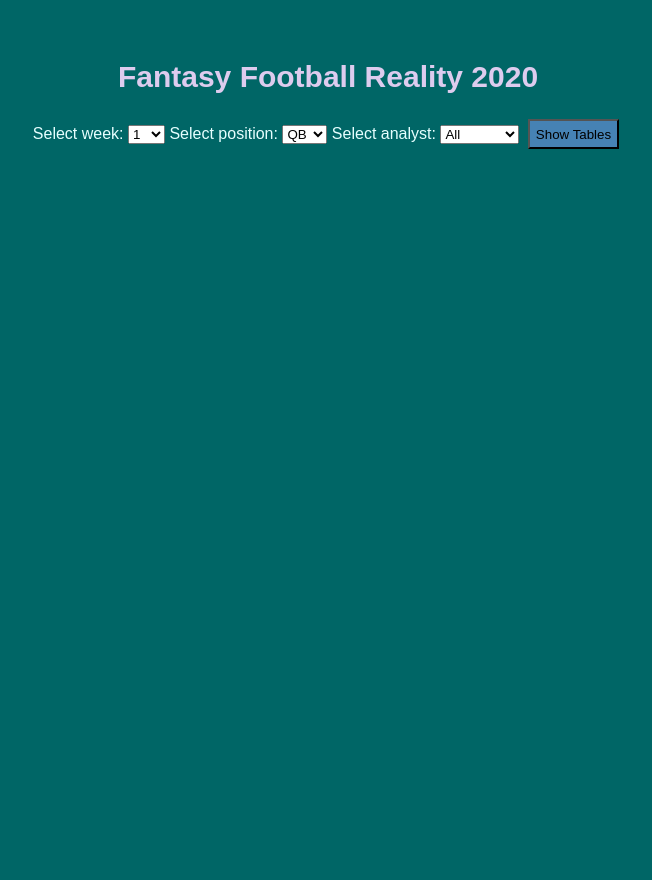
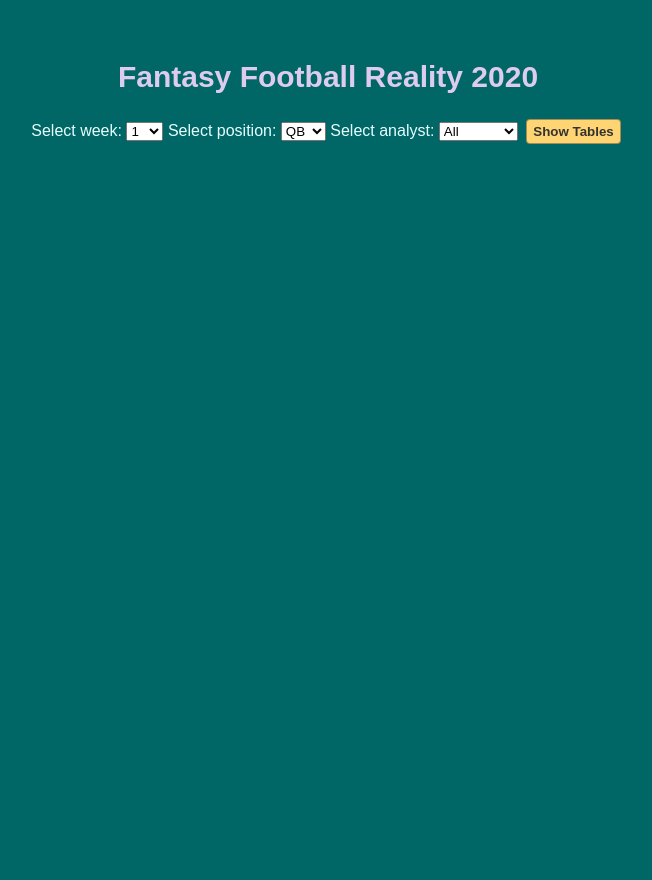
Before and after one commit to freerangeandy/ff-reality, a Flask app: page / in a window 1280 px wide. Shown: the whole page, without its empty margins (312-964 px from the left). Run offline with Flask 2, Linux system fonts and the light colour scheme.

Commit message:
change button background/border/size, add hover/active pseudo classes

```diff
--- a/static/main.css
+++ b/static/main.css
@@ -36,10 +36,28 @@ html, body {
 }
 
 .container button {
+  margin: 4px;
   min-width: 70px;
-  height: 30px;
-  background-color: steelblue;
-  margin: 4px;
+  height: 25px;
+  font-weight: 600;
+  color: #333333;
+  background-color: #ffd473;
+  outline: none;
+  box-sizing: border-box;
+  border: 1px solid rgba(30,30,30,0.4);
+  border-radius: 4px;
+  cursor: pointer;
+  transition: all 0.2s;
+}
+
+.container button:hover {
+  color: #333333;
+  background-color: #ffbc42;
+}
+
+.container button:active {
+  color: #292929;
+  background-color: #e28d0d;
 }
 
 .container p {
```
